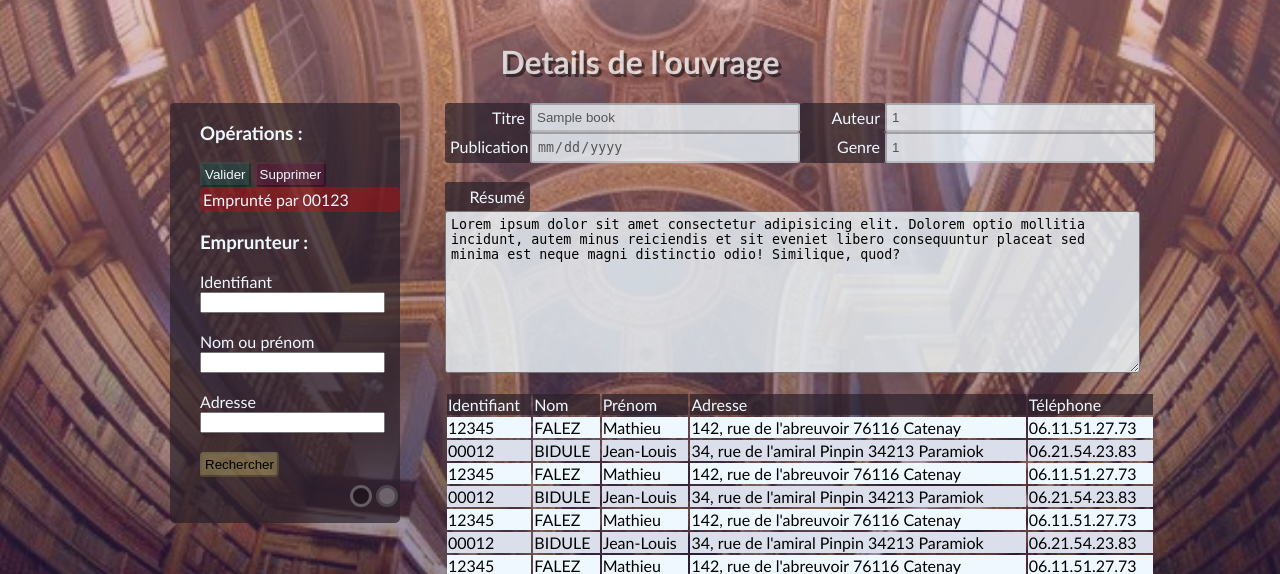
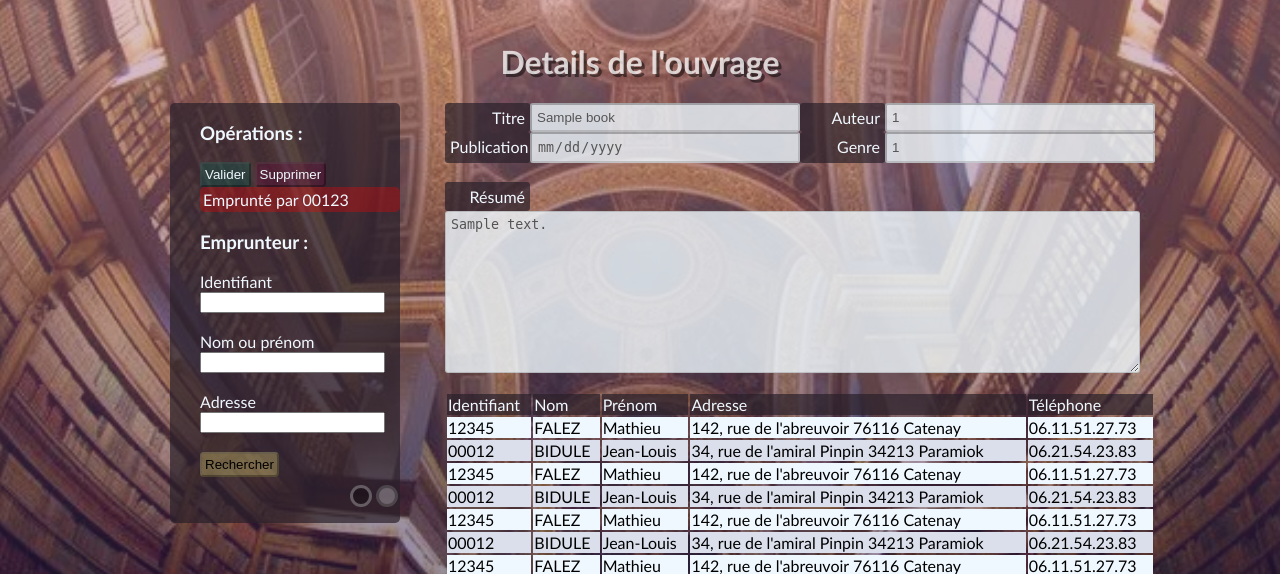
Before and after one commit to Redo76/Biblioth-que, a PHP site: template templates/fiche_livre.php in a window 1280 px wide. Shown: the part 43-617 px from the top of the page. Run offline with PHP 8.4, Linux system fonts and the light colour scheme; the template is opened without the code that fills it: most values are stand-ins (such as "Sample title", 1, 10 or a date in 2020).

Commit message:
ajout description fiche livre

```diff
--- a/templates/fiche_livre.php
+++ b/templates/fiche_livre.php
@@ -50,7 +50,7 @@
             <br>
             <label for="InputRésumé" class="labelOuvrage">Résumé</label>
             <textarea name="InputRésumé" cols="30" rows="10"
-                class="TextAreaOuvrage">Lorem ipsum dolor sit amet consectetur adipisicing elit. Dolorem optio mollitia incidunt, autem minus reiciendis et sit eveniet libero consequuntur placeat sed minima est neque magni distinctio odio! Similique, quod?</textarea>
+                class="TextAreaOuvrage" disabled><?= $book['description'] ?></textarea>
             <br>
 
             <table class="tableEmprunteur">
```
